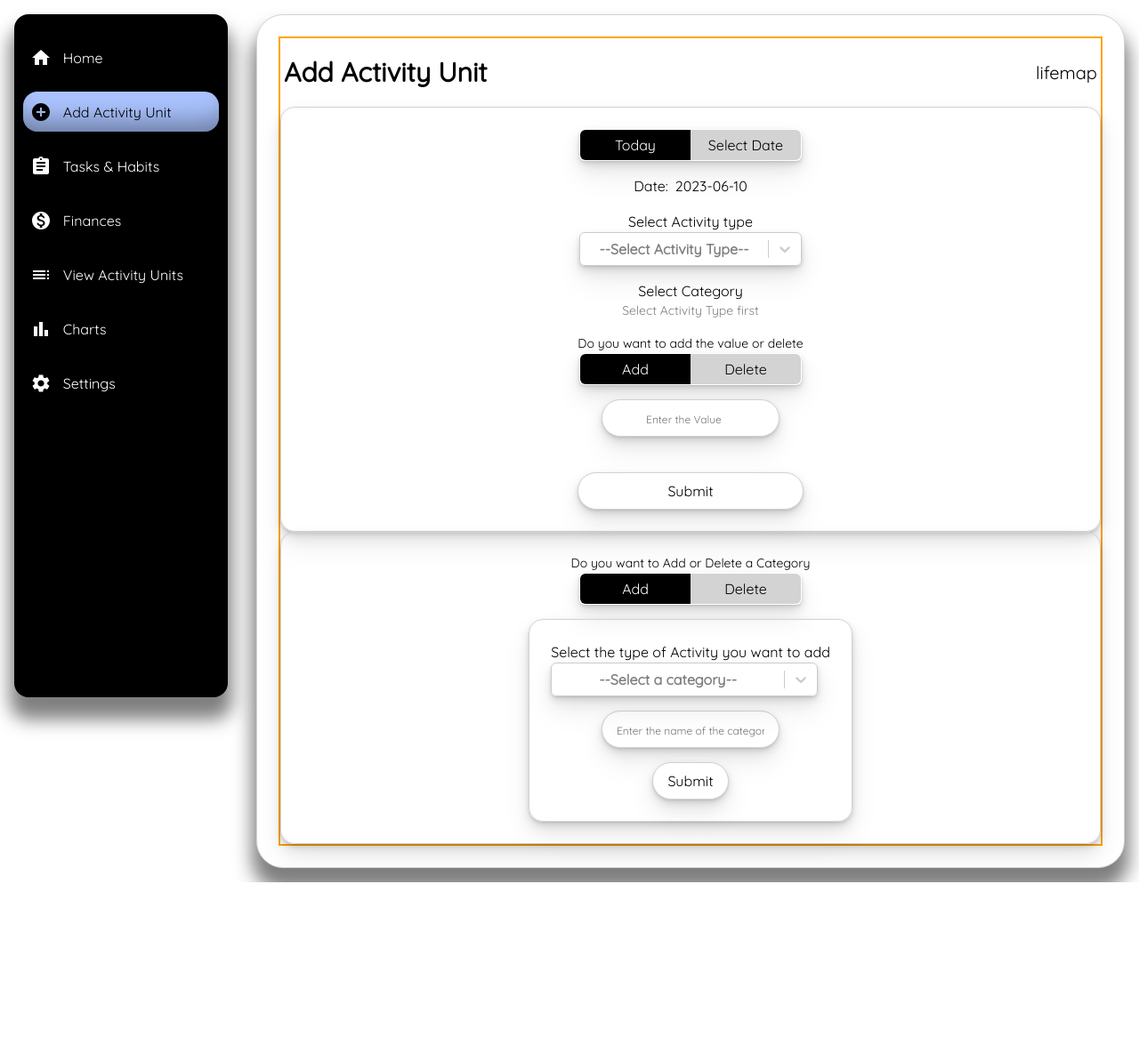
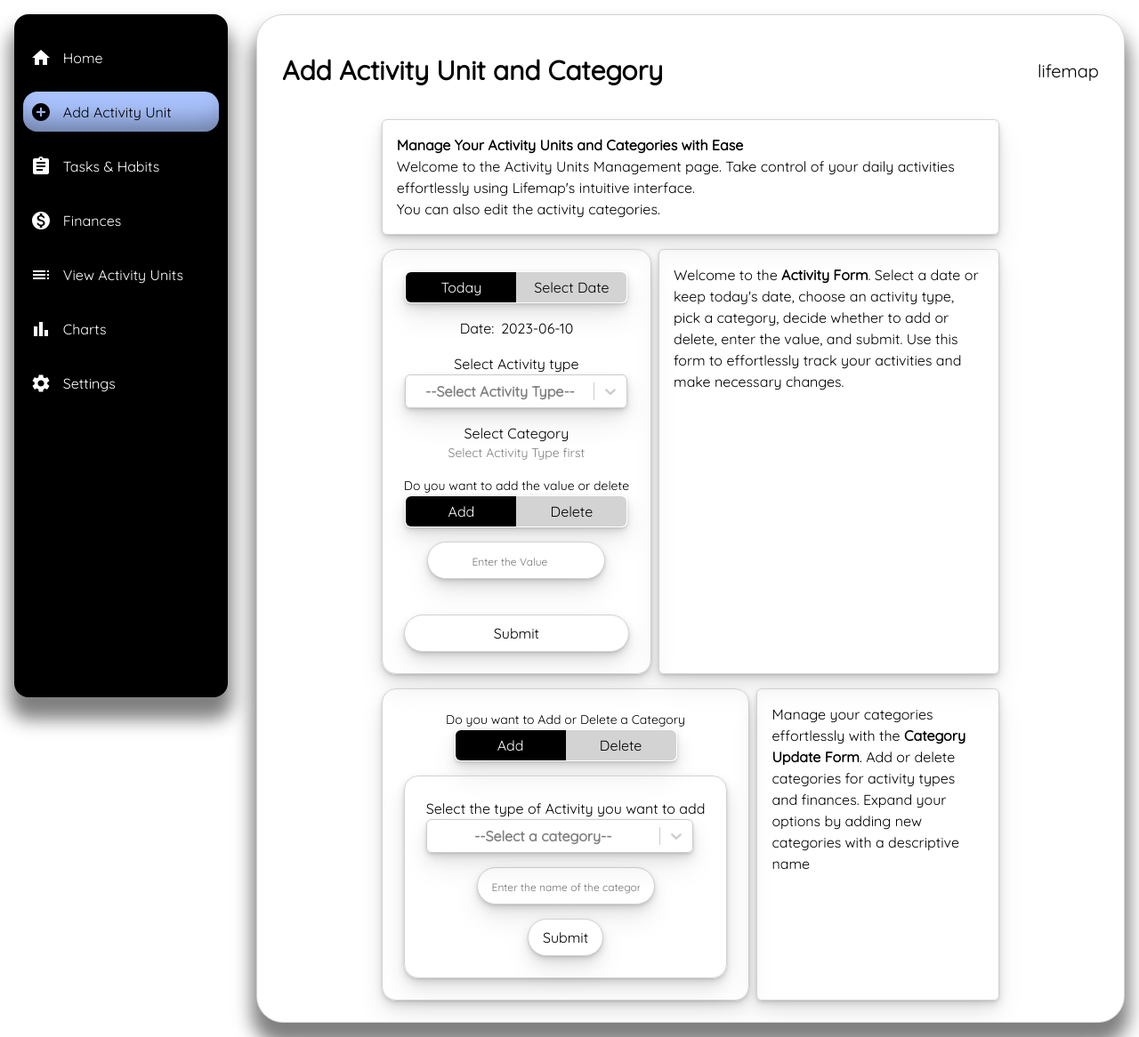
Before and after one commit to berkaysson/lifemap, a React (Create React App) app: page /edit-activity-unit in a window 1280 px wide. Shown: the whole page at 89% size. Before the commit the page ends 992 px from the top, so only its background shows below. Built offline with nearby package versions, Linux system fonts and the light colour scheme.

Commit message:
Create layout and content for AddActivityUnitPage

```diff
--- a/src/Pages/AddActivityUnitPage.js
+++ b/src/Pages/AddActivityUnitPage.js
@@ -3,11 +3,51 @@ import styled from "styled-components";
 import ActivityForm from "../Components/Others/ActivityForm";
 import CategoriesForm from "../Components/Categories/CategoriesForm";
 import HeaderContent from "../Components/Contents/HeaderContent.js";
+import ParagraphContent from "../Components/Contents/ParagraphContent.js";
 
 const AddActivityUnitPageWrapper = styled.section`
-  border: 2px solid orange;
+  display: grid;
+  grid-template-columns: 1fr minmax(500px,75%) 1fr;
+  grid-template-rows: repeat(4, auto);
+  align-content: start;
+  justify-content: center;
+  align-items: stretch;
+  justify-items: stretch;
+  gap: ${({ theme }) => theme.sizes.medium};
+  width: 100%;
   height: 100%;
-  width: 100%;
+`;
+
+const Header = styled.header`
+  grid-area: 1 / 1 / 2 / 4;
+`;
+
+const Welcome = styled.div`
+  grid-area: 2 / 2 / 3 / 3;
+`;
+
+const Activity = styled.div`
+  grid-area: 3 / 2 / 4 / 3;
+  display: grid;
+  grid-template-rows: 1fr; //change to 1fr 1fr responsive design
+  grid-template-columns: auto auto; //change to 1fr responsive design
+  align-content: start;
+  justify-content: center;
+  align-items: stretch;
+  justify-items: stretch;
+  gap: ${({ theme }) => theme.sizes.small};
+`;
+
+const Category = styled.div`
+  grid-area: 4 / 2 / 5 / 3;
+  display: grid;
+  grid-template-rows: 1fr; //change to 1fr 1fr responsive design
+  grid-template-columns: auto auto; //change to 1fr responsive design
+  align-content: start;
+  justify-content: center;
+  align-items: stretch;
+  justify-items: stretch;
+  gap: ${({ theme }) => theme.sizes.small};
 `;
 
 const AddActivityUnitPage = ({
@@ -19,16 +59,42 @@ const AddActivityUnitPage = ({
 }) => {
   return (
     <AddActivityUnitPageWrapper>
-      <HeaderContent headerText={"Add Activity Unit"} />
+      <Header>
+        <HeaderContent headerText={"Add Activity Unit and Category"} />
+      </Header>
+      <Welcome>
+        <ParagraphContent>
+          <b>Manage Your Activity Units and Categories with Ease</b> <br />
+          Welcome to the Activity Units Management page. Take control of your
+          daily activities effortlessly using Lifemap's intuitive interface.{" "}
+          <br />
+          You can also edit the activity categories.
+        </ParagraphContent>
+      </Welcome>
+      <Activity>
         <ActivityForm
           onUpdateActivityDataUnit={onUpdateActivityDataUnit}
           activityCategories={activityCategories}
         />
+        <ParagraphContent>
+          Welcome to the <b>Activity Form</b>. Select a date or keep today's
+          date, choose an activity type, pick a category, decide whether to add
+          or delete, enter the value, and submit. Use this form to effortlessly
+          track your activities and make necessary changes.
+        </ParagraphContent>
+      </Activity>
+      <Category>
         <CategoriesForm
           categories={categories}
           onDeleteSubCategory={onDeleteSubCategory}
           onUpdateCategory={onUpdateCategory}
         />
+        <ParagraphContent>
+          Manage your categories effortlessly with the <b>Category Update Form</b>. Add
+          or delete categories for activity types and finances. Expand your
+          options by adding new categories with a descriptive name
+        </ParagraphContent>
+      </Category>
     </AddActivityUnitPageWrapper>
   );
 };
```
Lines whose indentation alone changed are shown as unchanged.
